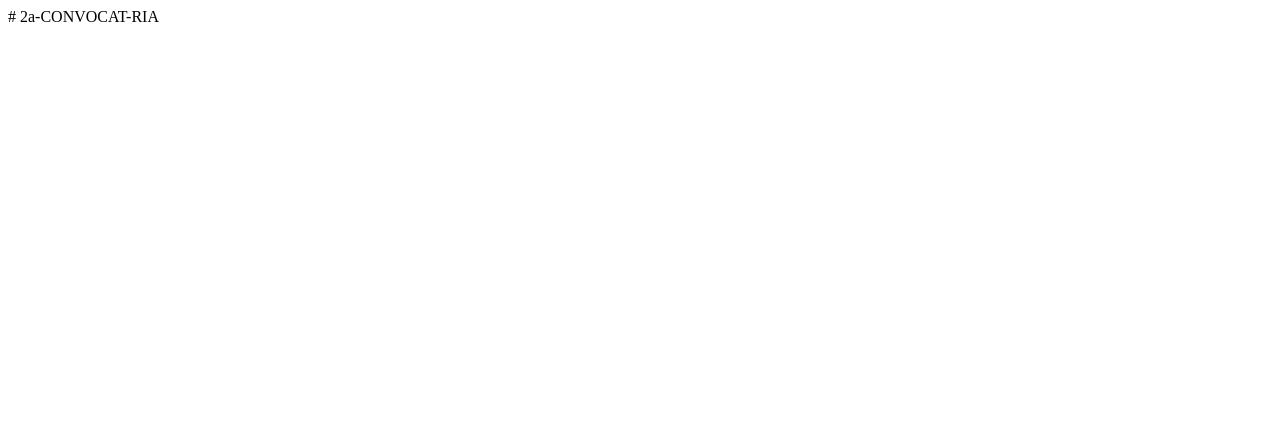
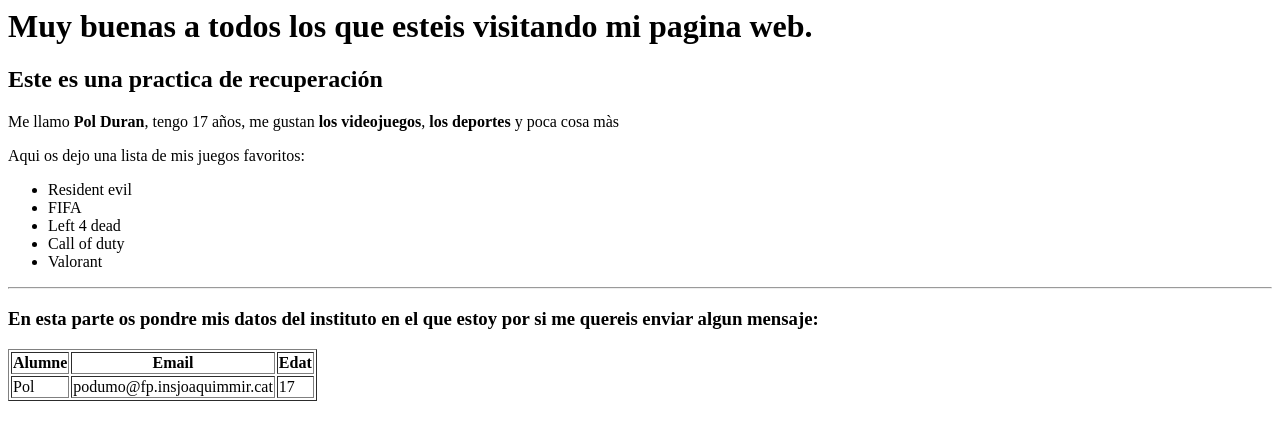
Before and after one commit to PolDuran/2a-CONVOCAT-RIA, a plain HTML site: page index.html in a window 1280 px wide. Drawn offline with Linux system fonts and the light colour scheme.

Commit message:
Update index.html

```diff
--- a/index.html
+++ b/index.html
@@ -1 +1,29 @@
-# 2a-CONVOCAT-RIA
+<html>
+    <head><title>Recuperació UF4</title></head>
+    <body>
+        <h1>Muy buenas a todos los que esteis visitando mi pagina web.</h1>
+        <h2>Este es una practica de recuperación</h2>
+        <p>Me llamo <b>Pol Duran</b>, tengo 17 años, me gustan <b>los videojuegos</b>, <b>los deportes</b> y poca cosa màs</p>
+        <p>Aqui os dejo una lista de mis juegos favoritos:</p>
+        <ul>
+            <li>Resident evil</li>
+            <li>FIFA</li>
+            <li>Left 4 dead</li>
+            <li>Call of duty</li>
+            <li>Valorant</li>
+        </ul>
+        <hr>
+        <h3>En esta parte os pondre mis datos del instituto en el que estoy por si me quereis enviar algun mensaje:</h3>
+        <table border="1">
+            <tr>
+                <th>Alumne</th>
+                <th>Email</th>
+                <th>Edat</th>
+            </tr>
+            <tr>
+                <td>Pol</td>
+                <td>podumo@fp.insjoaquimmir.cat</td>
+                <td>17</td>
+            </tr>
+        </table>
+    </body>
```
